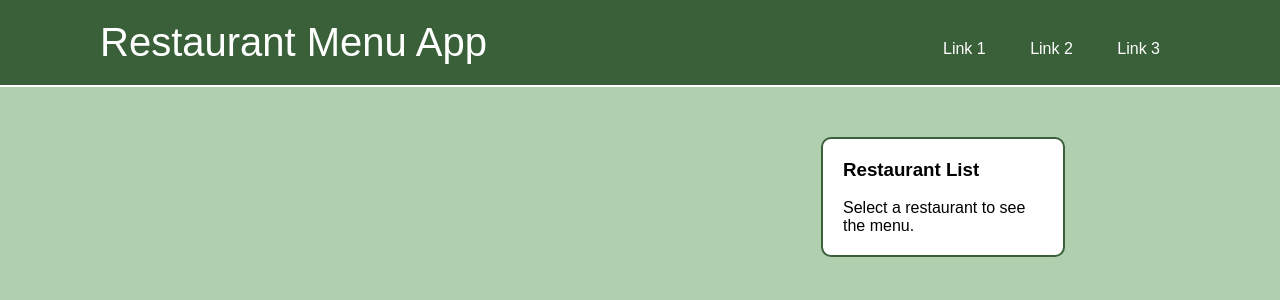
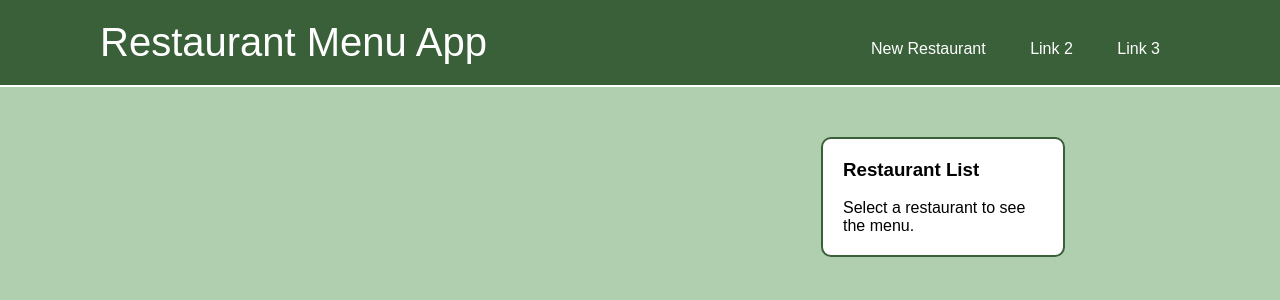
Before and after one commit to davidhammaker/Restaurant_Menu_App, a Flask app: page / in a window 1280 px wide. Shown: the top 300 px of the page. Run offline with Flask 2, Linux system fonts and the light colour scheme; data that the repository does not hold is empty.

Commit message:
Create link to '/new_restaurant'
In 'base.html', replacing a placeholder link.

```diff
--- a/restaurant_menu_app/templates/base.html
+++ b/restaurant_menu_app/templates/base.html
@@ -14,7 +14,7 @@
             </div>
             <div class="nav-r">
                 <ul>
-                    <li><a href="#">Link 1</a></li>
+                    <li><a href="{{ url_for('new_restaurant') }}">New Restaurant</a></li>
                     <li><a href="#">Link 2</a></li>
                     <li><a href="#">Link 3</a></li>
                 </ul>
```
